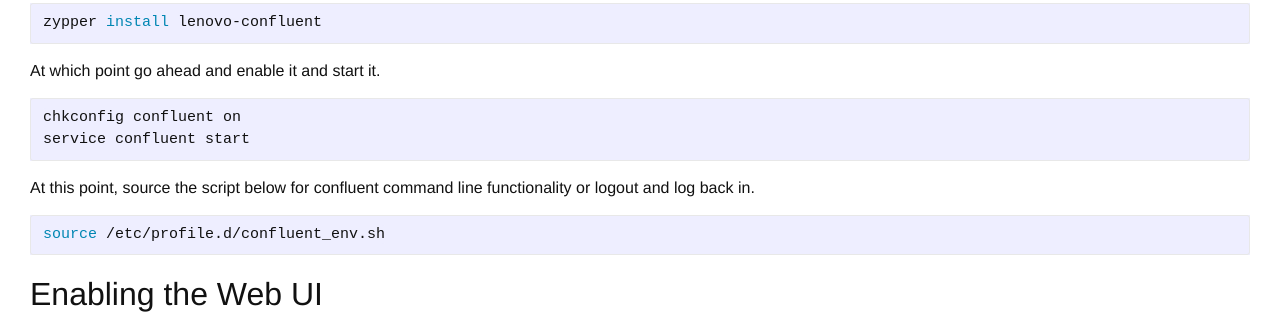
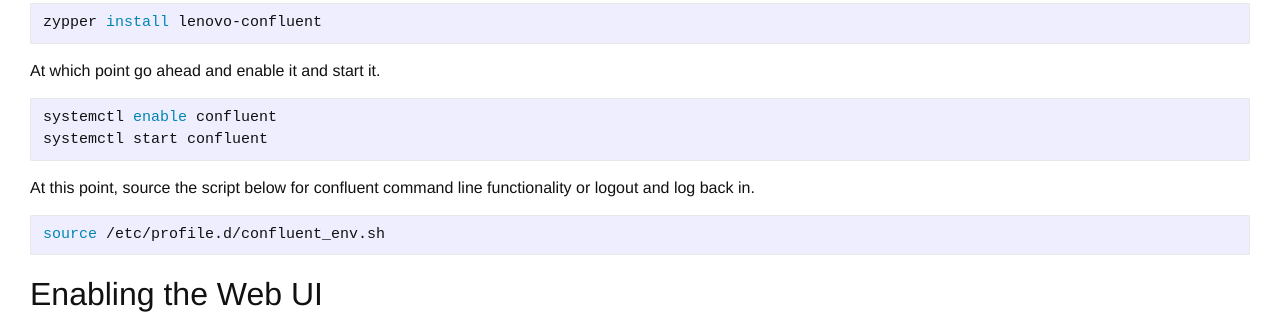
Before and after one commit to xcat2/confluent-docs, a Jekyll site: the page built from docs/installconfluent_suse.md, in a window 1280 px wide. Shown: the part 195-509 px from the top of the page. Built offline with Jekyll 4.4.1, drawn with Linux system fonts in a browser that asks for light colours.

Commit message:
Use systemd for enabling/starting confluent on SUSE

```diff
--- a/docs/installconfluent_suse.md
+++ b/docs/installconfluent_suse.md
@@ -10,8 +10,8 @@
 
 At which point go ahead and enable it and start it.
 
-    chkconfig confluent on
-    service confluent start
+    systemctl enable confluent
+    systemctl start confluent
 
 At this point, source the script below for confluent command line functionality or logout and log back in.
 
```
